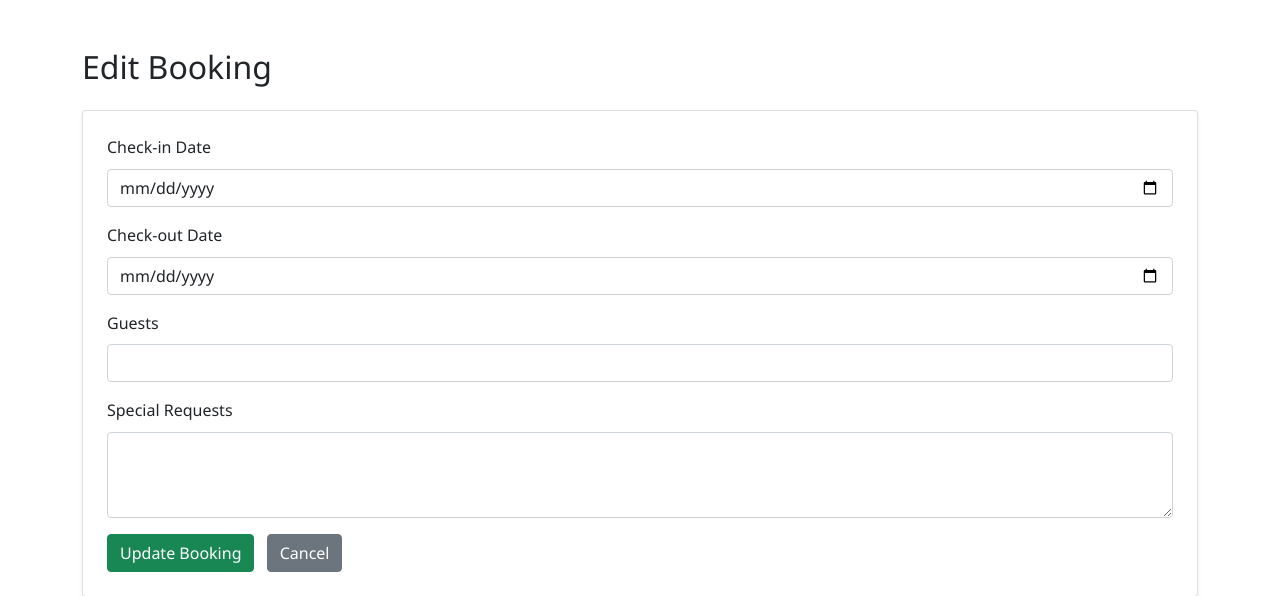
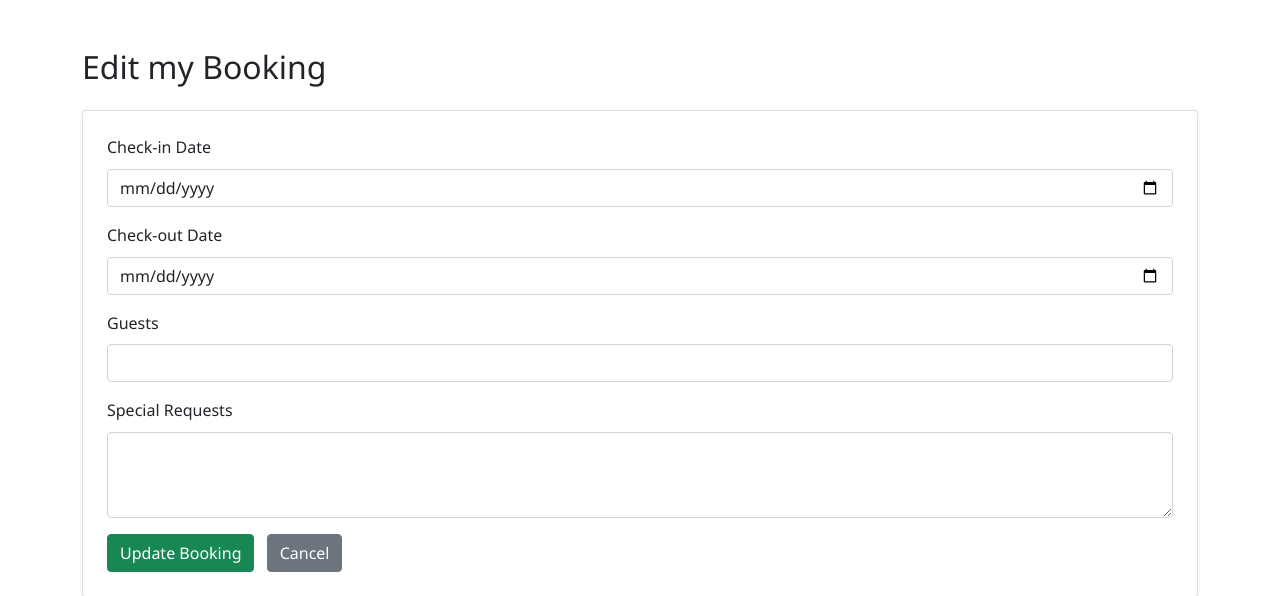
Before and after one commit to Chandrakiran7/Accomodation_System, a Django app: template templates/bookings/edit_booking.html in a window 1280 px wide. Shown: the part 58-654 px from the top of the page. Run offline with Django 4.2, Linux system fonts and the light colour scheme; the template is opened without the code that fills it, so the values that code supplies are empty.

Commit message:
Updated my edit booking page

```diff
--- a/templates/bookings/edit_booking.html
+++ b/templates/bookings/edit_booking.html
@@ -5,7 +5,7 @@
 
 {% block content %}
 <div class="container py-5">
-    <h2 class="mb-4">Edit Booking</h2>
+    <h2 class="mb-4">Edit my  Booking</h2>
 
     <div class="card p-4 shadow-sm">
         <form method="POST">
```
